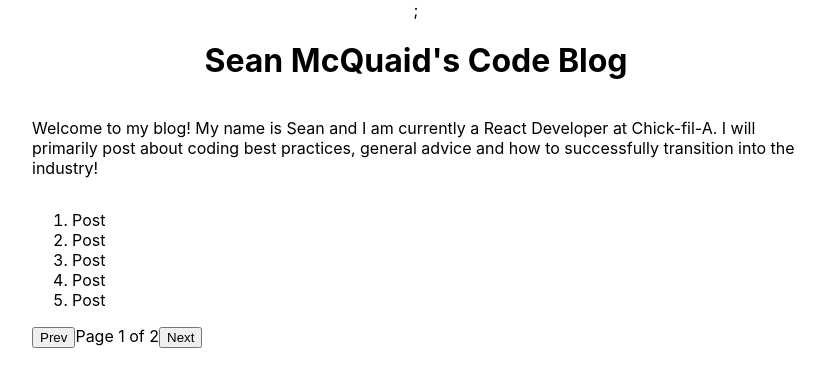
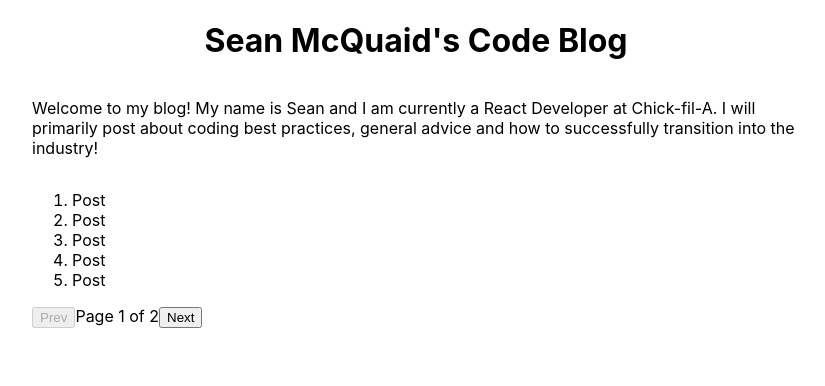
Before and after one commit to seanmcquaid/Musician-That-Codes, a Next.js app: page / in a window 1280 px wide. Shown: the top 386 px of the page, without its empty margins (224-1049 px from the left). Built offline with nearby package versions, Linux system fonts and the light colour scheme.

Commit message:
added cleaner approach for disabling the buttons

```diff
--- a/pages/index.js
+++ b/pages/index.js
@@ -20,20 +20,16 @@ export default function Home({ posts }) {
     Math.floor(fakePosts.length / 5) + (fakePosts % 5 !== 0 ? 1 : 0);
 
   const prevButtonOnClick = useCallback(() => {
-    if (currentPage > 0) {
-      setCurrentPage((pageNumber) => pageNumber - 1);
-    }
+    setCurrentPage((pageNumber) => pageNumber - 1);
   }, [currentPage]);
 
   const nextButtonOnClick = useCallback(() => {
-    if (currentPage + 1 < totalPages) {
-      setCurrentPage((pageNumber) => pageNumber + 1);
-    }
+    setCurrentPage((pageNumber) => pageNumber + 1);
   }, [currentPage, totalPages]);
 
   return (
     <HomePageContainer>
-      <Head>Home</Head>;
+      <Head>Home</Head>
       <Header>
         <H1>Sean McQuaid's Code Blog</H1>
         <P>
@@ -46,11 +42,18 @@ export default function Home({ posts }) {
       <Main>
         <PostList posts={currentPosts} />
         <PageContainer>
-          <Button onClick={prevButtonOnClick}>Prev</Button>
+          <Button onClick={prevButtonOnClick} disabled={currentPage === 0}>
+            Prev
+          </Button>
           <PageNumber>
             Page {currentPage + 1} of {totalPages}
           </PageNumber>
-          <Button onClick={nextButtonOnClick}>Next</Button>
+          <Button
+            onClick={nextButtonOnClick}
+            disabled={currentPage + 1 === totalPages}
+          >
+            Next
+          </Button>
         </PageContainer>
       </Main>
     </HomePageContainer>
```
